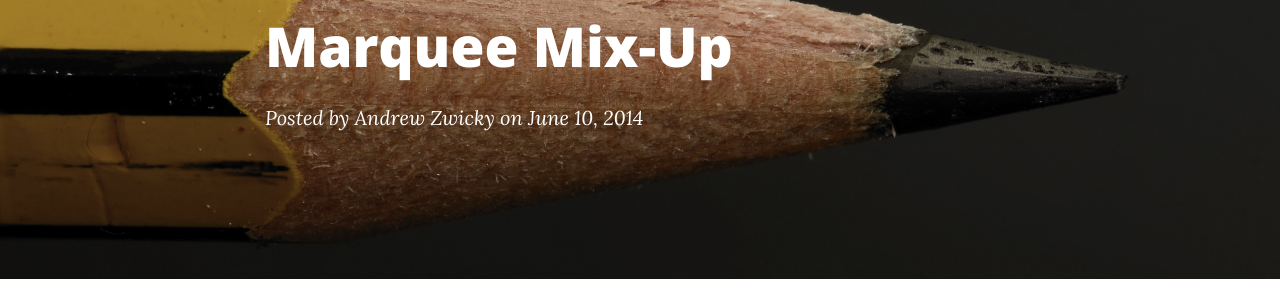
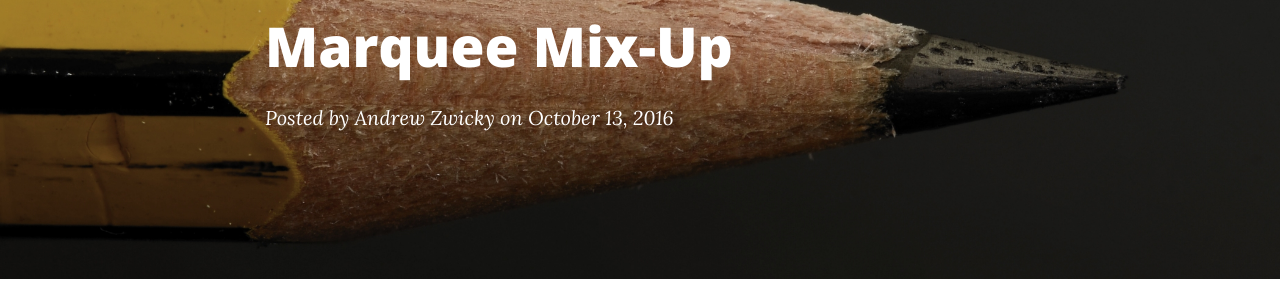
Before and after one commit to garth5689/garth5689.github.io, a Jekyll site: the page built from _posts/2016-10-13-crossword_marquee.markdown, in a window 1280 px wide and 900 px high. Shown: the part 154-454 px from the top of the window. Built offline with Jekyll 4.4.1, drawn with Linux system fonts in a browser that asks for light colours; nearby versions of some CDN libraries.

Commit message:
Update 2016-10-13-crossword_marquee.markdown

```diff
--- a/_posts/2016-10-13-crossword_marquee.markdown
+++ b/_posts/2016-10-13-crossword_marquee.markdown
@@ -2,7 +2,7 @@
 layout:     post
 title:      "Marquee Mix-Up"
 subtitle:   ""
-date:       2014-06-10 12:00:00
+date:       2016-10-13 8:00:00
 author:     "Andrew Zwicky"
 header-img: "img/Pencil_macro_2_kamranki.jpg"
 ---
```
